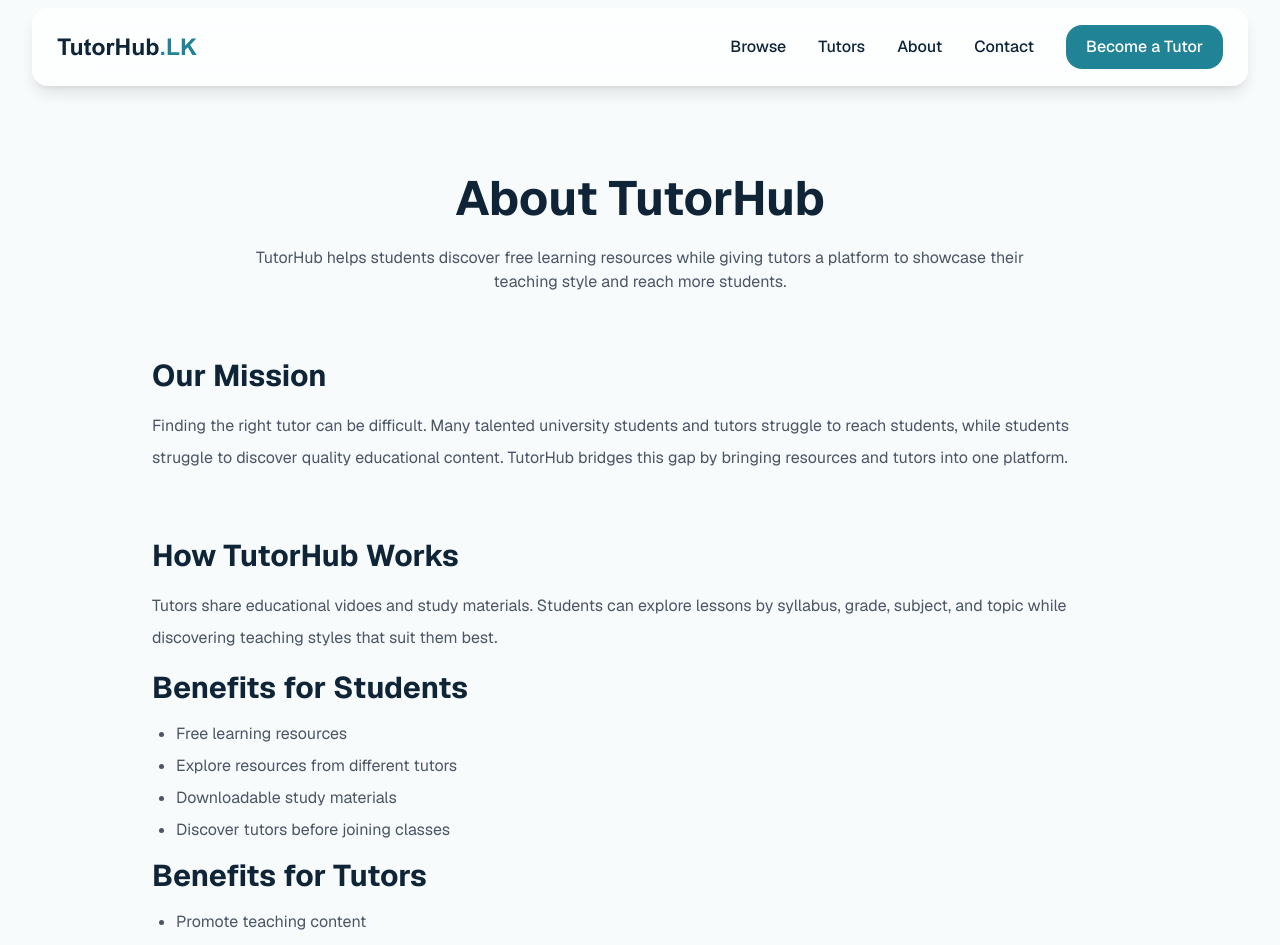
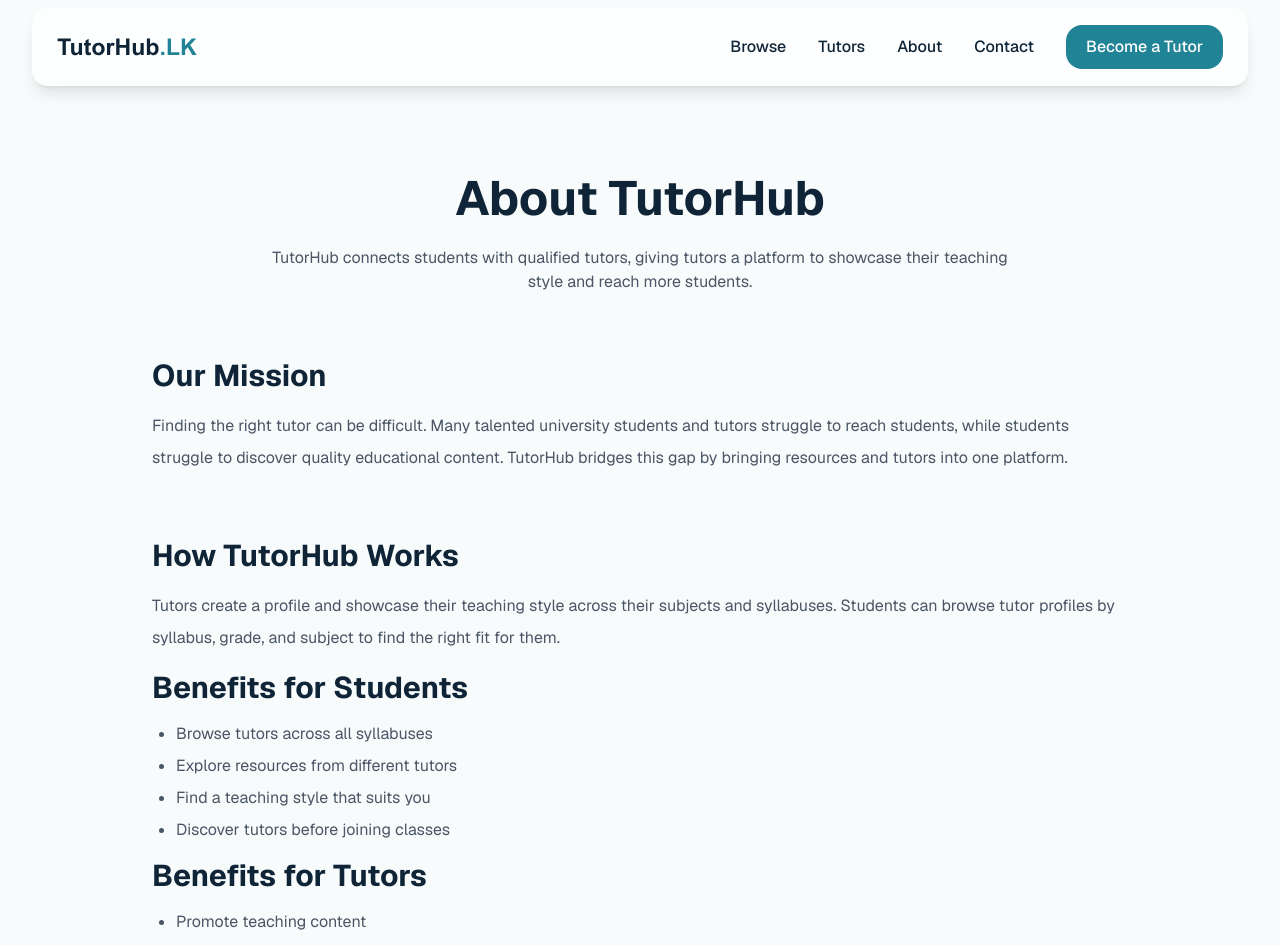
Before and after one commit to DinukaD-24/tutor-platform, a Next.js app: page /about in a window 1280 px wide. Shown: the top 945 px of the page. Built offline with nearby package versions, Linux system fonts and the light colour scheme.

Commit message:
feat: add About and Tutors pages along with layout components including footer, hero, and section features

```diff
--- a/src/app/about/page.js
+++ b/src/app/about/page.js
@@ -8,8 +8,8 @@ export default function AboutPage () {
                 </h1>
 
                 <p className="text-center text-gray-600 max-w-3xl mx-auto mb-16">
-                    TutorHub helps students discover free learning resources
-                    while giving tutors a platform to showcase their teaching
+                    TutorHub connects students with qualified tutors,
+                    giving tutors a platform to showcase their teaching
                     style and reach more students.
                 </p>
 
@@ -35,10 +35,10 @@ export default function AboutPage () {
                         </h2>
 
                         <p className="text-gray-600 leading-8">
-                            Tutors share educational vidoes and study materials.
-                            Students can explore lessons by syllabus, grade,
-                            subject, and topic while discovering teaching styles
-                            that suit them best.
+                            Tutors create a profile and showcase their teaching
+                            style across their subjects and syllabuses.
+                            Students can browse tutor profiles by syllabus, grade,
+                            and subject to find the right fit for them.
                         </p>
 
                         <div>
@@ -47,9 +47,9 @@ export default function AboutPage () {
                             </h2>
 
                             <ul className="list-disc ml-6 text-gray-600 space-y-2">
-                                <li>Free learning resources</li>
+                                <li>Browse tutors across all syllabuses</li>
                                 <li>Explore resources from different tutors</li>
-                                <li>Downloadable study materials</li>
+                                <li>Find a teaching style that suits you</li>
                                 <li>Discover tutors before joining classes</li>
                             </ul>
                         </div>
--- a/src/app/tutors/page.js
+++ b/src/app/tutors/page.js
@@ -12,7 +12,7 @@ export default function TutorPage() {
                 </h1>
 
                 <p className="text-gray-600 mb-10">
-                    Discover tutors, explore teaching styles, and find the right match for your learning journey.
+                    Discover tutors across different syllabuses and find the right match for your learning journey.
                 </p>
 
                 <div className="
--- a/src/components/footer/Footer.jsx
+++ b/src/components/footer/Footer.jsx
@@ -18,7 +18,7 @@ export default function Footer() {
                         </Link>
 
                         <p className="text-gray-500 mt-2">
-                            Helping students discover the right tutor
+                            Connecting students with the right tutor
                         </p>
                     </div>
 
--- a/src/components/hero/HeroContent.jsx
+++ b/src/components/hero/HeroContent.jsx
@@ -13,7 +13,7 @@ export default function HeroContent() {
             </h1>
 
             <p className="text-lg text-gray-600 max-w-md">
-                Explore free lessons, study materials, and teaching styles from tutors across multiple syllabuses.
+                Explore qualified tutors across multiple syllabuses and find the right teaching style for you.
             </p>
 
             <div className="flex gap-6">
--- a/src/components/home/HowItWorksSection.jsx
+++ b/src/components/home/HowItWorksSection.jsx
@@ -1,9 +1,9 @@
 export default function HowItWorksSection () {
     const steps = [
         "Browse Subjects",
-        "Watch Tutor Lessons",
-        "Download Study Materials",
-        "Find the Tutor Fits You",
+        "Explore Tutor Profiles",
+        "Find the Right Teaching Style",
+        "Get in Touch with a Tutor",
     ];
 
     return (
--- a/src/components/home/StatisticsSection.jsx
+++ b/src/components/home/StatisticsSection.jsx
@@ -2,7 +2,7 @@ export default function StatisticsSection() {
     const stats = [
         {
             number: "500+",
-            label: "Lessons",
+            label: "Subjects",
         },
         {
             number: "50+",
```
